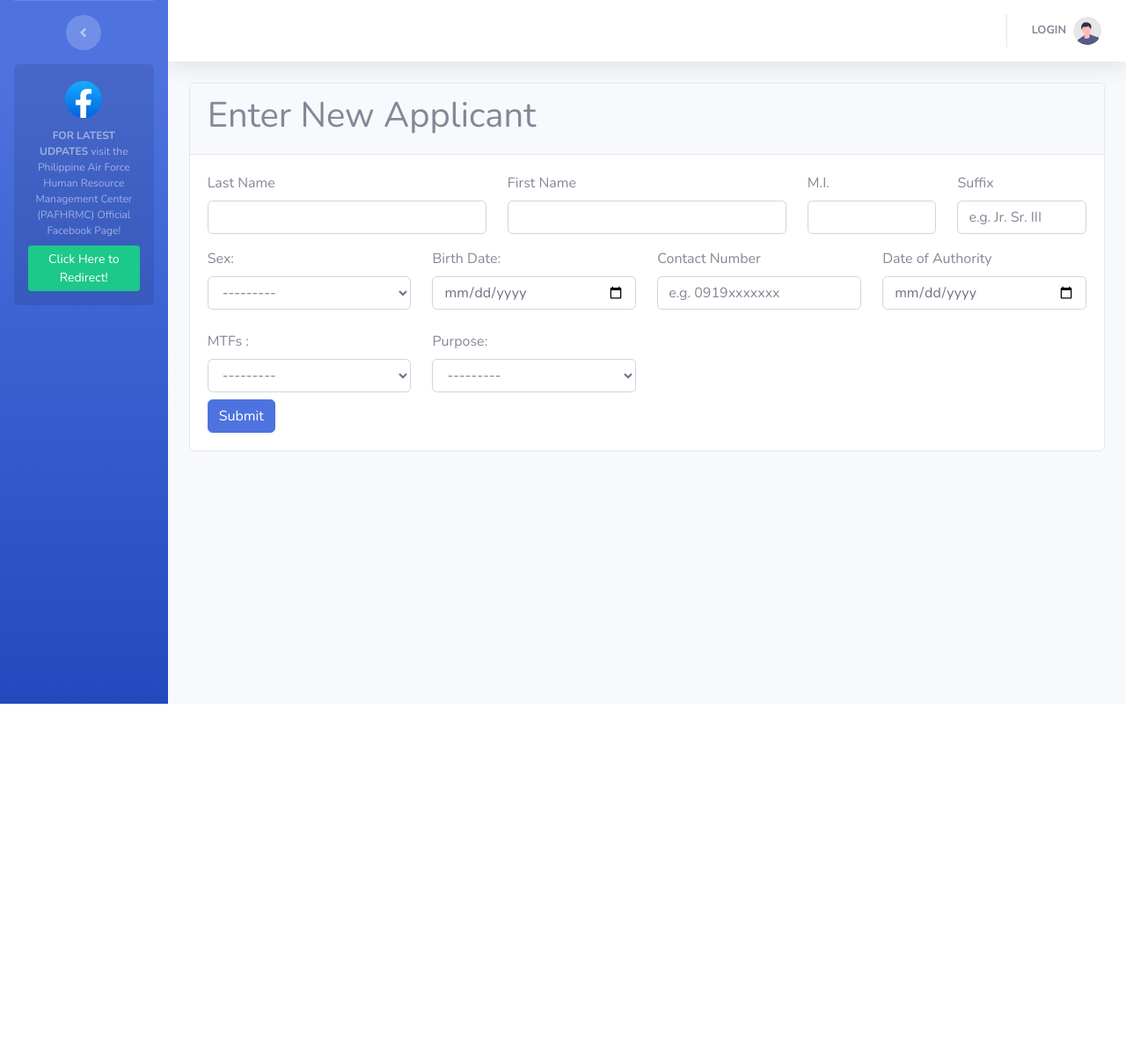
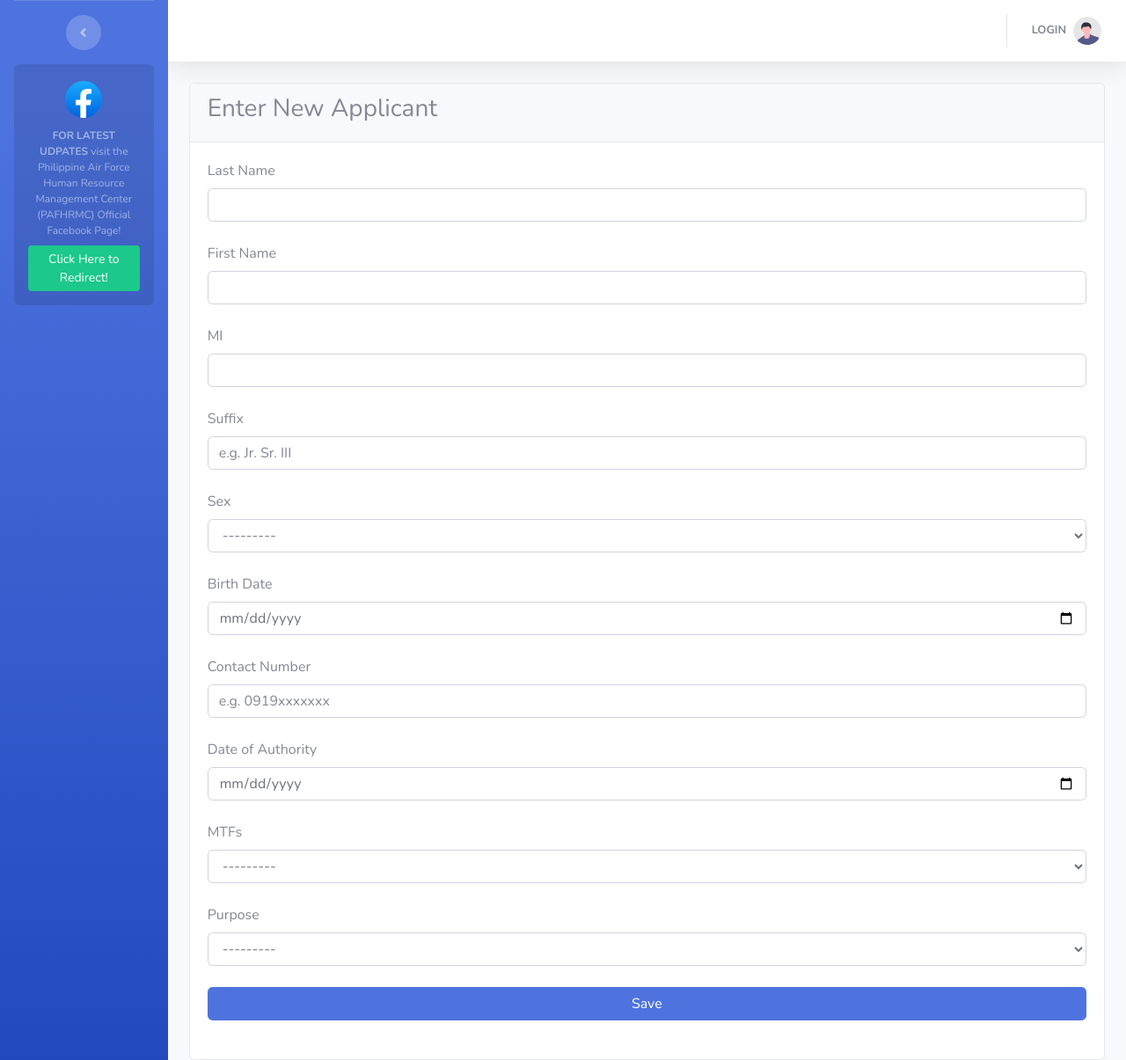
Before and after one commit to JoshHua05/pmeMonitoring, a Django app: page /create/ in a window 1280 px wide. Shown: the whole page at 88% size. Before the commit the page ends 800 px from the top, so only its background shows below. Run offline with Django 5.2, Linux system fonts and the light colour scheme; parts of the project's set-up code (start-up, migrations or seed data) failed here and were passed over; some libraries are stand-ins or nearby versions.

Commit message:
new user

```diff
--- a/pmeApp/templates/pmeApp/applicant-list.html
+++ b/pmeApp/templates/pmeApp/applicant-list.html
@@ -86,4 +86,5 @@
 </div>
 
 
+
 {% endblock %}
--- a/pmeApp/templates/pmeApp/applicant-update.html
+++ b/pmeApp/templates/pmeApp/applicant-update.html
@@ -90,4 +90,9 @@
 
 </div>
 
+
+
+
+
+
 {% endblock %}
--- a/pmeApp/templates/pmeApp/applicant.html
+++ b/pmeApp/templates/pmeApp/applicant.html
@@ -9,7 +9,7 @@
 
     <div class="card">
         <div class="card-header">
-            <h1 class="display-6">Enter New Applicant</h1>
+            <h3 class="display-6">Enter New Applicant</h1>
         </div>
         <div class="card-body">
             {% if submitted %}
@@ -19,78 +19,72 @@
                 </div>
 
             {% else %}
+
             <form method="POST">
                 {% csrf_token %}
-                <div class="row">
-                    <div class="col-4">
-                        <div class="mb-2">
-                            <label class="form-label">Last Name</label>
+                <!-- Text input -->
+                <div data-mdb-input-init class="form-outline mb-4">
+                    <label class="form-label" for="form6Example1">Last Name</label>
                     {% render_field form.lastName placeholder="" class+="form-control" %}
                 </div>
-                    </div>
-                    <div class="col-4">
-                        <div class="mb-2">
-                            <label class="form-label">First Name</label>
+
+                <!-- Text input -->
+                <div data-mdb-input-init class="form-outline mb-4">
+                    <label class="form-label" for="form6Example2">First Name</label>
                     {% render_field form.firstName placeholder="" class+="form-control" %}
                 </div>
+
+                <!-- Text input -->
+                <div data-mdb-input-init class="form-outline mb-4">
+                    <label class="form-label" for="form6Example2">MI</label>
+                    {% render_field form.firstName placeholder="" class+="form-control" %}
                 </div>
-                    <div class="col-2">
-                        <div class="mb-3">
-                            <label class="form-label">M.I.</label>
-                            {% render_field form.middleInitial placeholder="" class+="form-control" %}
-                        </div>
-                    </div>
-                        <div class="col-2">
-                            <div class="mb-3">
-                                <label class="form-label">Suffix</label>
+
+                <!-- Text input -->
+                <div data-mdb-input-init class="form-outline mb-4">
+                    <label class="form-label" for="form6Example2">Suffix</label>
                     {% render_field form.suffix placeholder="e.g. Jr. Sr. III" class+="form-control" %}
                 </div>
-                        </div>
+
+                <!-- Text input -->
+                <div data-mdb-input-init class="form-outline mb-4">
+                    <label class="form-label" for="form6Example3">Sex</label>
+                    {% render_field form.sex placeholder="" class+="form-control" %}
                 </div>
 
-                    <div class="row">
-                        <div class="col-3">
-                            <div class="mb-2">
-                                <label class="form-label">Sex:</label>
-                                {% render_field form.sex placeholder="" class+="form-control" %}
+                <!-- Text input -->
+                <div data-mdb-input-init class="form-outline mb-4">
+                    <label class="form-label" for="form6Example4">Birth Date</label>
+                    {% render_field form.birthDate placeholder="" class+="form-control" type="date" %}
+
                 </div>
-                        </div>
-                        <div class="col-3">
-                            <div class="mb-2">
-                                <label class="form-label">Birth Date:</label>
-                                {% render_field form.birthDate placeholder="" class+="form-control" type="date" %}
-                            </div>
-                        </div>
-                        <div class="col-3">
-                            <div class="mb-2">
-                                <label class="form-label">Contact Number</label>
+
+                <!-- Text input -->
+                <div data-mdb-input-init class="form-outline mb-4">
+                    <label class="form-label" for="form6Example5">Contact Number</label>
                     {% render_field form.contactNumber placeholder="e.g. 0919xxxxxxx" class+="form-control" %}
                 </div>
-                        </div>
-                        <div class="col-3">
-                            <div class="mb-4">
-                                <label class="form-label">Date of Authority</label>
+
+                <!-- Text input -->
+                <div data-mdb-input-init class="form-outline mb-4">
+                    <label class="form-label" for="form6Example6">Date of Authority</label>
                     {% render_field form.authorityDate placeholder="" class+="form-control" type="date"%}
                 </div>
-                        </div>
+
+                <!-- Text input -->
+                <div data-mdb-input-init class="form-outline mb-4">
+                    <label class="form-label" for="form6Example6">MTFs</label>
+                    {% render_field form.mtf placeholder="" class+="form-control" %}
                 </div>
 
-                    <div class="row">
-                        <div class="col-3">
-                            <div class="mb-2">
-                                <label class="form-label">MTFs :</label>
-                                {% render_field form.mtf placeholder="" class+="form-control" %}
-                            </div>
-                        </div>
-                        <div class="col-3">
-                            <div class="mb-2">
-                                <label class="form-label">Purpose:</label>
+                <!-- Text input -->
+                <div data-mdb-input-init class="form-outline mb-4">
+                    <label class="form-label" for="form6Example6">Purpose</label>
                     {% render_field form.purpose placeholder="" class+="form-control" %}
                 </div>
-                        </div>
-                    </div>
 
-                <button type="submit" class="btn btn-primary">Submit</button>
+                <!-- Submit button -->
+                <button data-mdb-ripple-init type="submit" class="btn btn-primary btn-block mb-4">Save</button>
               </form>
             {% endif %}
 
@@ -98,4 +92,5 @@
       </div>
 </div>
 
+
 {% endblock %}
```
Also changed, not shown: db.sqlite3. Lines whose indentation alone changed are shown as unchanged.
